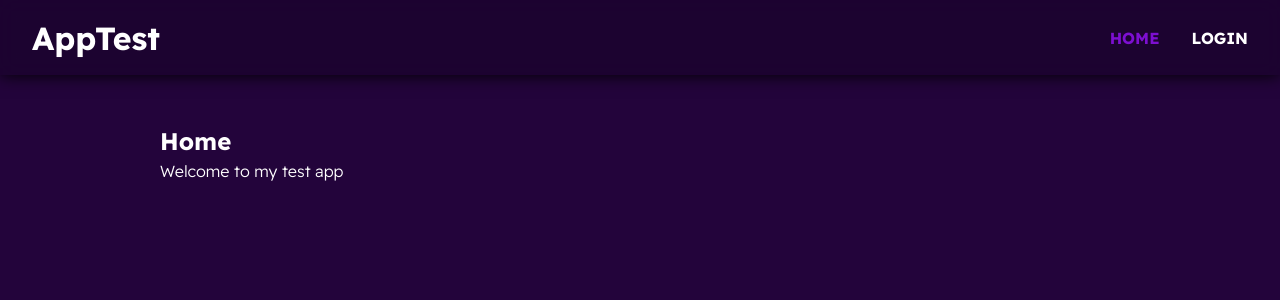
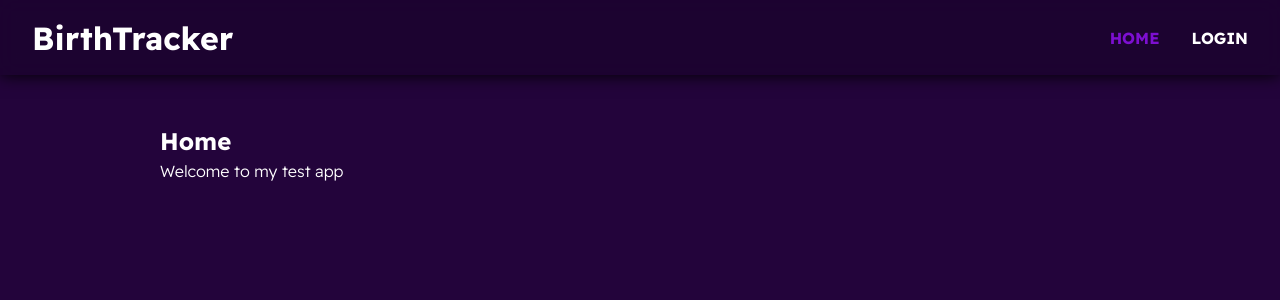
Before and after one commit to GuillermoCruzFuente/app-test, a React (Vite) app: page / in a window 1280 px wide. Shown: the top 300 px of the page. Built offline with nearby package versions, Linux system fonts and the light colour scheme.

Commit message:
feat: change logo text

```diff
--- a/src/components/Navigation.tsx
+++ b/src/components/Navigation.tsx
@@ -8,7 +8,7 @@ const Nav = () => {
 	return (
 		<nav className={styles.navbar}>
 			<Link className={styles.logo} to='/'>
-				AppTest
+				BirthTracker
 			</Link>
 
 			<ol>
```
